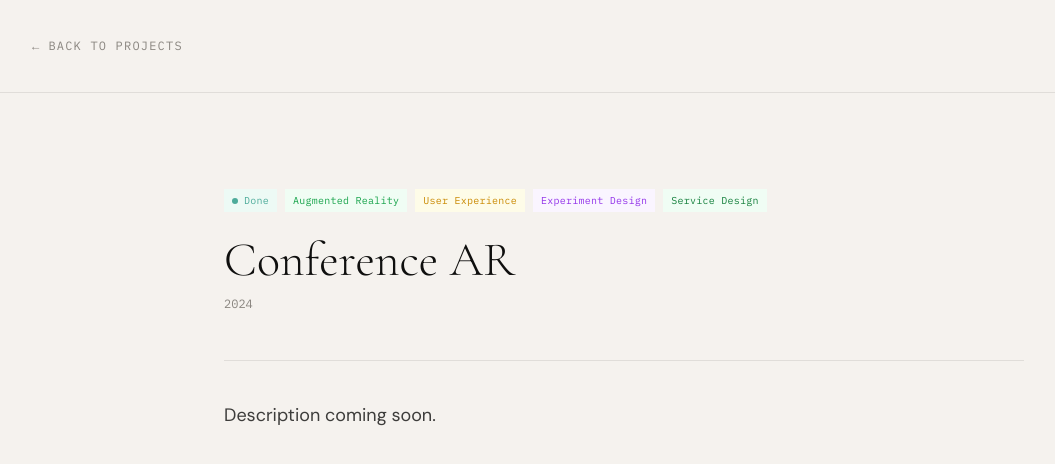
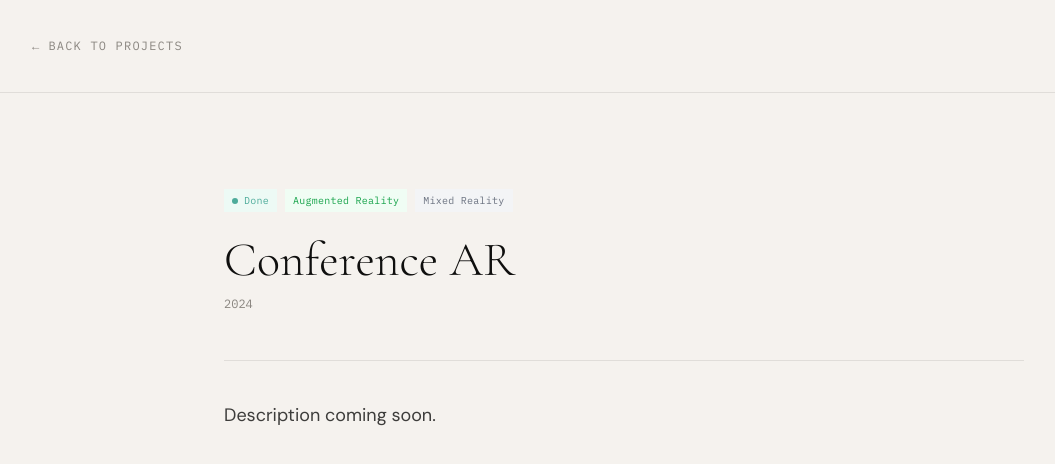
Before and after one commit to qnftk020/portfolio, a Next.js app in the folder portfolio/: page /portfolio/projects/conference-ar in a window 1280 px wide. Shown: the top 464 px of the page, without its empty margins (16-1071 px from the left). Built offline with nearby package versions, Linux system fonts and the light colour scheme.

Commit message:
Add files via upload

```diff
--- a/portfolio/app/projects/[id]/page.tsx
+++ b/portfolio/app/projects/[id]/page.tsx
@@ -24,8 +24,6 @@ const topicColors: Record<string, string> = {
   'Hackathon':          'bg-gray-100 text-gray-500',
   'Philosophy':         'bg-indigo-50 text-indigo-600',
   'Virtual Reality':    'bg-cyan-50 text-cyan-600',
-  'Music':              'bg-rose-50 text-rose-600',
-  'Extended Reality':   'bg-teal-50 text-teal-600',
 }
 
 const statusStyle: Record<string, { dot: string; label: string; badge: string }> = {
--- a/portfolio/components/Hero.tsx
+++ b/portfolio/components/Hero.tsx
@@ -1,4 +1,5 @@
 import { profile, researchInterests } from '@/lib/data'
+import Image from 'next/image'
 
 export default function Hero() {
   return (
@@ -11,8 +12,19 @@ export default function Hero() {
         </span>
       </div>
 
-      {/* Main heading */}
-      <div className="mb-10 sm:mb-12">
+      {/* Profile photo + heading */}
+      <div className="mb-10 sm:mb-12 flex flex-col sm:flex-row sm:items-end gap-6 sm:gap-10">
+        {/* Profile photo */}
+        <div className="relative w-24 h-24 sm:w-32 sm:h-32 shrink-0 overflow-hidden rounded-full border border-border animate-fade-up opacity-0 delay-100">
+          <Image
+            src="/images/profile.png"
+            alt="YeongHwan Shin"
+            fill
+            className="object-cover object-top"
+            priority
+          />
+        </div>
+
         <h1 className="font-serif text-[clamp(3rem,12vw,9rem)] leading-[0.9] font-light text-ink animate-fade-up opacity-0 delay-100">
           YeongHwan
           <br />
--- a/portfolio/components/Projects.tsx
+++ b/portfolio/components/Projects.tsx
@@ -19,8 +19,6 @@ const topicColors: Record<string, string> = {
   'Hackathon':          'bg-gray-100 text-gray-500',
   'Philosophy':         'bg-indigo-50 text-indigo-600',
   'Virtual Reality':    'bg-cyan-50 text-cyan-600',
-  'Music':              'bg-rose-50 text-rose-600',
-  'Extended Reality':   'bg-teal-50 text-teal-600',
 }
 
 const statusStyle: Record<string, { dot: string; label: string; badge: string }> = {
--- a/portfolio/data/projects.ts
+++ b/portfolio/data/projects.ts
@@ -29,7 +29,7 @@ const projects: Project[] = [
     title: 'Hyper Last Will',
     year: 2026,
     status: 'Not started',
-    topic: ['Media Art', 'Music', 'Extended Reality'],
+    topic: ['LLM', 'Multi-agent', 'Philosophy'],
     summary: 'AI-powered legacy documentation system',
     coverUrl: null,
     featured: true,
@@ -42,7 +42,7 @@ const projects: Project[] = [
     title: 'SophyBARA',
     year: 2025,
     status: 'In-progress',
-    topic: ['LLM', 'User Experience', 'Service Design', 'Experiment Design'],
+    topic: ['LLM', 'User Experience'],
     summary: 'Conversational AI companion',
     coverUrl: null,
     featured: true,
@@ -55,7 +55,7 @@ const projects: Project[] = [
     title: '[Graduation Project] Golden Capsule',
     year: 2023,
     status: 'Done',
-    topic: ['Product Design', 'Experiment Design', 'User Experience'],
+    topic: ['Media Art', 'Mixed Reality'],
     summary: 'Interactive time capsule experience',
     coverUrl: null,
     featured: true,
@@ -68,7 +68,7 @@ const projects: Project[] = [
     title: 'Minwon 99',
     year: 2024,
     status: 'Done',
-    topic: ['LLM', 'User Experience', 'Service Design', 'Hackathon'],
+    topic: ['Service Design', 'User Experience'],
     summary: 'Civic service redesign project',
     coverUrl: null,
     featured: true,
@@ -83,7 +83,7 @@ const projects: Project[] = [
     title: 'Paw Pulse',
     year: 2025,
     status: 'Done',
-    topic: ['Augmented Reality', 'Service Design', 'Hackathon'],
+    topic: ['User Experience', 'Product Design'],
     summary: 'Pet health monitoring app',
     coverUrl: null,
     featured: false,
@@ -96,7 +96,7 @@ const projects: Project[] = [
     title: 'Jumanji AR',
     year: 2025,
     status: 'Done',
-    topic: ['Mixed Reality', 'Game', 'Hackathon'],
+    topic: ['Augmented Reality', 'Game'],
     summary: 'AR-enhanced Jumanji board game experience',
     coverUrl: null,
     featured: false,
@@ -109,7 +109,7 @@ const projects: Project[] = [
     title: 'SeeTheMusic : VR/AR Music Responsive Media Art',
     year: 2024,
     status: 'Done',
-    topic: ['Mixed Reality', 'Experiment Design'],
+    topic: ['Media Art', 'Virtual Reality', 'Augmented Reality'],
     summary: 'Music-reactive immersive media art installation',
     coverUrl: null,
     featured: false,
@@ -122,7 +122,7 @@ const projects: Project[] = [
     title: 'Doccia',
     year: 2024,
     status: 'Done',
-    topic: ['Mixed Reality', 'User Experience', 'LLM'],
+    topic: ['Product Design', 'User Experience'],
     summary: 'Smart shower product design',
     coverUrl: null,
     featured: false,
@@ -135,7 +135,7 @@ const projects: Project[] = [
     title: '[Tech for Impact] Rolling Pizza',
     year: 2024,
     status: 'Done',
-    topic: ['Game', 'User Experience'],
+    topic: ['Service Design', 'Hackathon'],
     summary: 'Social impact pizza delivery service',
     coverUrl: null,
     featured: false,
@@ -148,7 +148,7 @@ const projects: Project[] = [
     title: 'Conference AR',
     year: 2024,
     status: 'Done',
-    topic: ['Augmented Reality', 'User Experience', 'Experiment Design', 'Service Design'],
+    topic: ['Augmented Reality', 'Mixed Reality'],
     summary: 'AR-enhanced conference experience',
     coverUrl: null,
     featured: false,
@@ -161,7 +161,7 @@ const projects: Project[] = [
     title: 'Gyroscope + Kickboard',
     year: 2022,
     status: 'Done',
-    topic: ['CAE', 'Experiment Design'],
+    topic: ['Mobility Design', 'Ergonomics', 'CAE'],
     summary: 'Gyroscope-stabilized electric kickboard design',
     coverUrl: null,
     featured: false,
```
Also changed, not shown: portfolio/public/images/profile.png (added), 1 other file (tests, documents, lock files or other folders).
